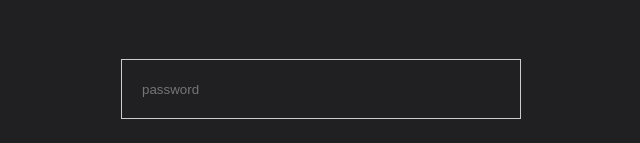
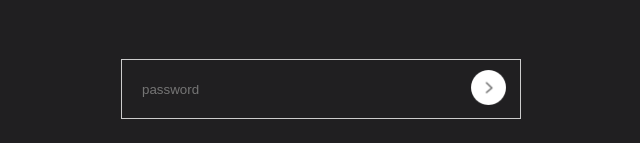
Before and after one commit to AmirTaki/Show-Passwrod-Strength, a plain HTML site: page index.html in a window 1280 px wide. Shown: the part 311-454 px from the top of the page, without its empty margins (319-959 px from the left). Drawn offline with Linux system fonts and the light colour scheme.

Commit message:
styles & index : button

```diff
--- a/index.html
+++ b/index.html
@@ -10,6 +10,7 @@
     <div class="container">
         <div class="input-box">
             <input type="password" id = 'password' placeholder="password">
+            <button type="submit"><img src="./src/img/arrow.png" alt=""></button>
         </div>
     </div>
     <script src = "./src/main.js"></script>
--- a/src/styles.css
+++ b/src/styles.css
@@ -28,5 +28,21 @@
     outline: none;
     color : #fff;
     background: transparent;
+}
 
+
+button {
+    background: transparent;
+    border: 0;
+    outline: none;
+    border-radius: 50%;
+    cursor: pointer;
+    position: absolute;
+    top : 50%;
+    transform: translateY(-50%);
+    right: 15px;
 }
+
+button img {
+    width: 35px;
+}
```
